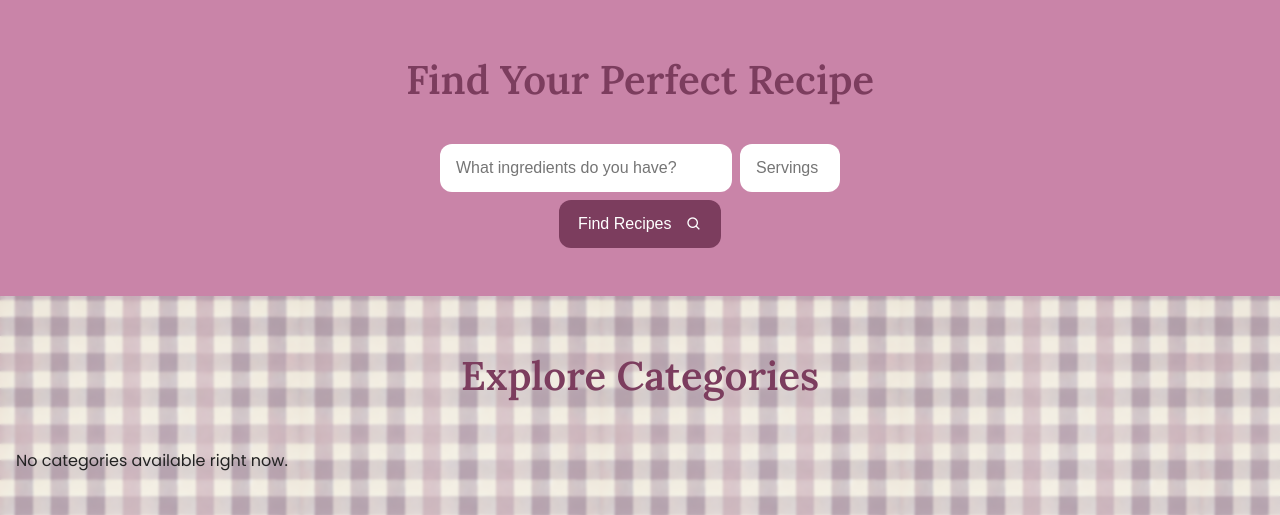
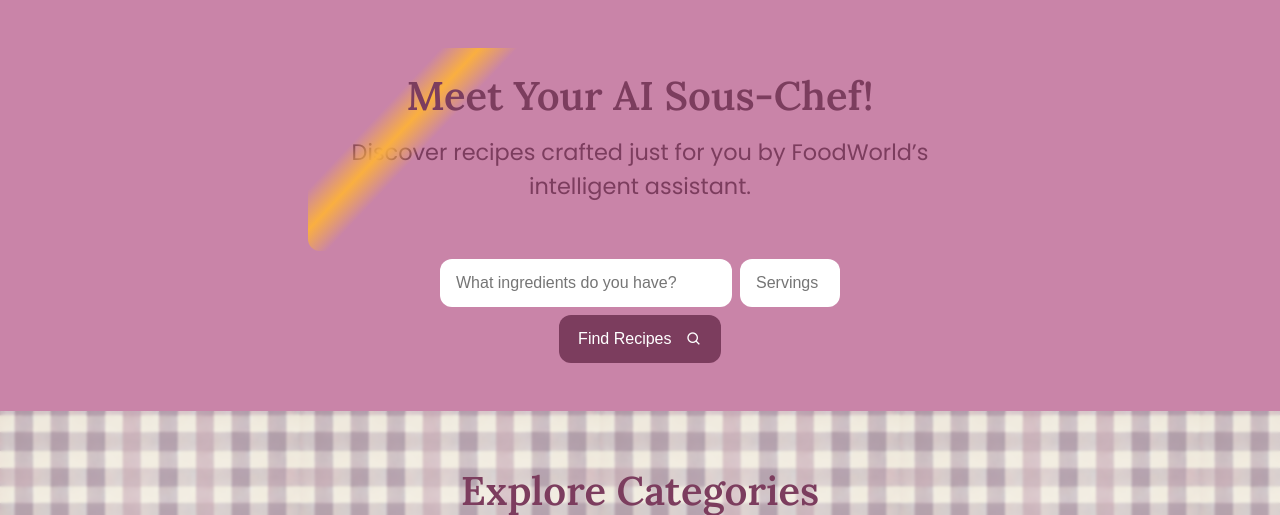
Before and after one commit to jan-210495/FoodWorld, a Flask app: page /user/ in a window 1280 px wide. Shown: the part 795-1310 px from the top of the page. Run offline with Flask 3, Linux system fonts and the light colour scheme; the visitor is signed in with stand-in values (Sample User, id 1); data that the repository does not hold is empty.

Commit message:
Update the find recipes section of the AI

```diff
--- a/resources/recipe_routes.py
+++ b/resources/recipe_routes.py
@@ -87,6 +87,7 @@
         return render_template("search_results.html",
                                result="No suggestions found.")
 
+
 # ------------------------------
 # Route: Substitute an Ingredient
 # ------------------------------
@@ -123,8 +124,8 @@
         suggestion = html.unescape(ai_response.strip())
         return jsonify({"suggestion": suggestion})
     else:
-        return jsonify({"suggestion": "Sorry, I couldn't find a substitute this time."})
-
+        return jsonify(
+            {"suggestion": "Sorry, I couldn't find a substitute this time."})
 
 
 # ------------------------------
--- a/static/style.css
+++ b/static/style.css
@@ -320,11 +320,57 @@
 }
 
 .find-recipes h3 {
+  position: relative;
+  display: inline-block;
   font-family: 'Lora', serif;
   font-size: 2.5rem;
-  margin-bottom: 2rem;
   color: var(--primary);
-}
+  overflow: hidden;
+}
+
+.find-recipes-title-wrap {
+  position: relative;
+  display: inline-block;
+  overflow: hidden;
+  color: var(--primary);
+  padding: 1rem 2rem;
+  border-radius: var(--radius);
+}
+
+.find-recipes-title-wrap::before {
+  content: "";
+  position: absolute;
+  top: 0;
+  left: -75%;
+  width: 40%;
+  height: 100%;
+  background: linear-gradient(
+    120deg,
+    transparent 40%,
+    var(--accent) 50%,
+    transparent 60%
+  );
+  transform: skewX(-20deg);
+  animation: shine 3s ease-in-out infinite;
+  pointer-events: none;
+}
+
+@keyframes shine {
+  0% { left: -75%; }
+  50% { left: 125%; }
+  100% { left: 125%; }
+}
+
+
+
+.find-recipes p {
+  font-size: 1.4rem;
+  color: var(--primary);
+  max-width: 600px;
+  margin: 0 auto 2rem auto;
+  line-height: 1.5;
+}
+
 
 /* Wrapper to keep form centered and limited in width */
 .search-form-wrapper {
@@ -1518,30 +1564,39 @@
 }
 
 .dropdown-menu {
+  display: none;
   position: absolute;
   top: 100%;
-  left: 0;
+  right: 0;
   background: var(--primary-light);
-  display: none;
+  border-radius: var(--radius);
   min-width: 150px;
-  border-radius: var(--radius);
-  overflow: hidden;
-}
+  z-index: 999;
+}
+
+.dropdown.active .dropdown-menu {
+  display: block;
+}
+
 
 .dropdown-menu li a {
-  display: block;
+  display: flex;
+  align-items: center;
+  gap: 0.5rem;
   padding: 0.75rem 1rem;
   color: #fff;
-}
+  text-decoration: none;
+  transition: background 0.3s;
+  white-space: nowrap;
+}
+
 
 .dropdown-menu li a:hover {
   background: var(--primary);
   color: #fff;
 }
 
-.dropdown:hover .dropdown-menu {
-  display: block;
-}
+
 
 /* Mobile styles */
 @media (max-width: 768px) {
--- a/templates/index.html
+++ b/templates/index.html
@@ -18,7 +18,11 @@
 <!-- ▣ Find Recipes -->
 <section class="find-recipes" id="find-recipes">
   <div class="container">
-    <h3>Find Your Perfect Recipe</h3>
+    <div class="find-recipes-title-wrap">
+      <h3>Meet Your AI Sous-Chef!</h3>
+      <p>Discover recipes crafted just for you by FoodWorld’s intelligent assistant.</p>
+    </div>
+
     <div class="search-form-wrapper">
       <form class="search-form" action="{{ url_for('recipe_bp.recommend') }}" method="POST">
         <input
```
